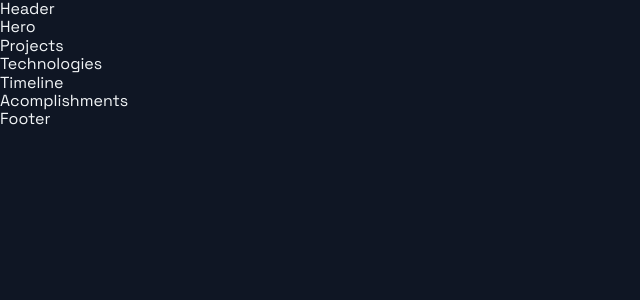
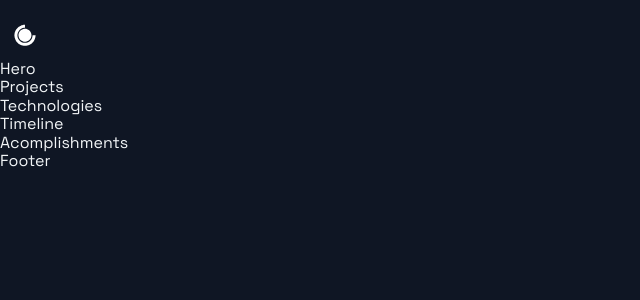
Before and after one commit to alexanderpuschkinberlin/my-portfolio, a Next.js app: page / in a window 1280 px wide. Shown: the top 300 px of the page, without its empty margins (0-640 px from the left). Built offline with nearby package versions, Linux system fonts and the light colour scheme.

Commit message:
add header

```diff
--- a/src/components/Header/Header.js
+++ b/src/components/Header/Header.js
@@ -1,14 +1,27 @@
-import Link from 'next/link';
-import React from 'react';
-import { AiFillGithub, AiFillInstagram, AiFillLinkedin } from 'react-icons/ai';
-import { DiCssdeck } from 'react-icons/di';
+import Link from "next/link";
+import React from "react";
+import { AiFillGithub, AiFillInstagram, AiFillLinkedin } from "react-icons/ai";
+import { DiCssdeck } from "react-icons/di";
 
-import { Container, Div1, Div2, Div3, NavLink, SocialIcons } from './HeaderStyles';
+import {
+  Container,
+  Div1,
+  Div2,
+  Div3,
+  NavLink,
+  SocialIcons,
+} from "./HeaderStyles";
 
-const Header = () =>  (
-  <div>
-    Header
-  </div>
+const Header = () => (
+  <Container>
+    <Div1>
+      <Link href="/">
+        <a style={{ display: "flex", alignItems: "center", color: "white" }}>
+          <DiCssdeck size="3rem" />
+        </a>
+      </Link>
+    </Div1>
+  </Container>
 );
 
 export default Header;
```
Also changed, not shown: 1 other file (tests, documents, lock files or other folders).
